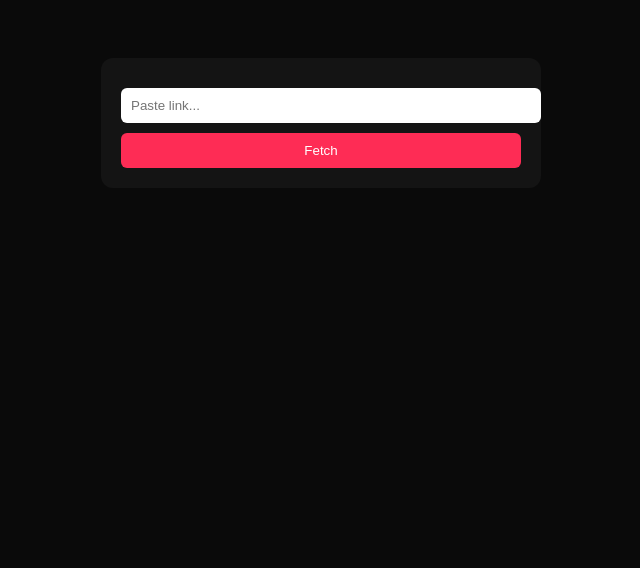
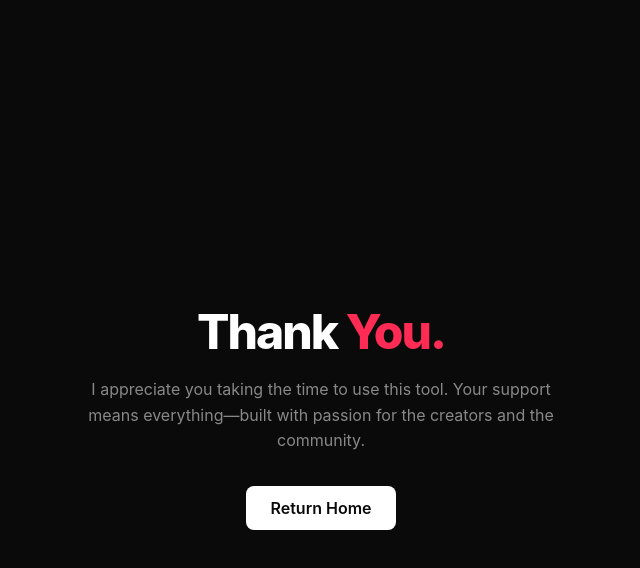
Before and after one commit to hdhdhdhddhhs/tktkvideo, a website: page index.html in a window 1280 px wide. Shown: the whole page, without its empty margins (319-959 px from the left). Drawn offline with Linux system fonts and the light colour scheme.

Commit message:
Update index.html

```diff
--- a/index.html
+++ b/index.html
@@ -2,39 +2,62 @@
 <html lang="en">
 <head>
   <meta charset="UTF-8">
-  <title>TikTok Downloader</title>
+  <meta name="viewport" content="width=device-width, initial-scale=1.0">
+  <title>Thank You</title>
   <style>
-    body { background: #0a0a0a; color: white; font-family: sans-serif; display: flex; justify-content: center; padding-top: 50px; }
-    .card { background: #141414; padding: 20px; border-radius: 12px; width: 100%; max-width: 400px; text-align: center; }
-    input { width: 100%; padding: 10px; margin: 10px 0; border-radius: 6px; border: none; }
-    button { width: 100%; padding: 10px; background: #fe2c55; border: none; color: white; border-radius: 6px; cursor: pointer; }
-    #result { display: none; margin-top: 20px; }
+    :root {
+      --bg: #0a0a0a;
+      --text: #ffffff;
+      --accent: #fe2c55;
+      --muted: #888888;
+    }
+    body {
+      background: var(--bg);
+      color: var(--text);
+      font-family: -apple-system, BlinkMacSystemFont, "Segoe UI", Roboto, sans-serif;
+      display: flex;
+      justify-content: center;
+      align-items: center;
+      min-height: 100vh;
+      margin: 0;
+      text-align: center;
+    }
+    .container {
+      max-width: 500px;
+      padding: 2rem;
+    }
+    h1 {
+      font-size: 3rem;
+      font-weight: 800;
+      letter-spacing: -2px;
+      margin-bottom: 1rem;
+    }
+    span { color: var(--accent); }
+    p {
+      color: var(--muted);
+      line-height: 1.6;
+      margin-bottom: 2rem;
+    }
+    .btn {
+      display: inline-block;
+      padding: 12px 24px;
+      background: var(--text);
+      color: var(--bg);
+      text-decoration: none;
+      border-radius: 8px;
+      font-weight: 600;
+      transition: opacity 0.2s;
+    }
+    .btn:hover { opacity: 0.8; }
   </style>
 </head>
 <body>
-<div class="card">
-  <input type="text" id="url" placeholder="Paste link...">
-  <button id="fetchBtn" onclick="fetchVideo()">Fetch</button>
-  <div id="result">
-    <button onclick="startDownload()">Download Video</button>
-  </div>
+
+<div class="container">
+  <h1>Thank <span>You.</span></h1>
+  <p>I appreciate you taking the time to use this tool. Your support means everything—built with passion for the creators and the community.</p>
+  <a href="/" class="btn">Return Home</a>
 </div>
-<script>
-  let videoUrl = "";
-  async function fetchVideo() {
-    const url = document.getElementById('url').value;
-    const res = await fetch('/api/fetch', {
-      method: 'POST',
-      headers: { 'Content-Type': 'application/json' },
-      body: JSON.stringify({ url })
-    });
-    const data = await res.json();
-    videoUrl = data.play;
-    document.getElementById('result').style.display = 'block';
-  }
-  function startDownload() {
-    window.location.href = `/api/download?url=${encodeURIComponent(videoUrl)}`;
-  }
-</script>
+
 </body>
 </html>
```
